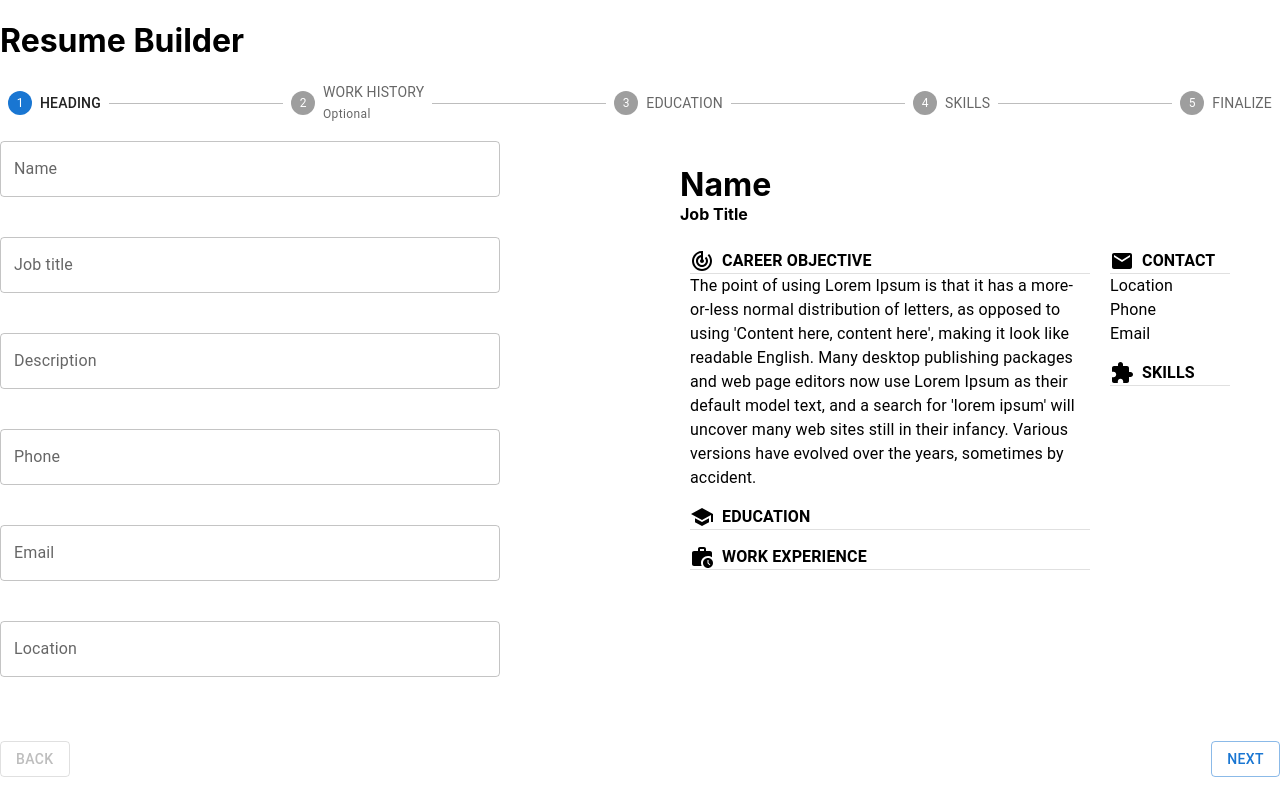
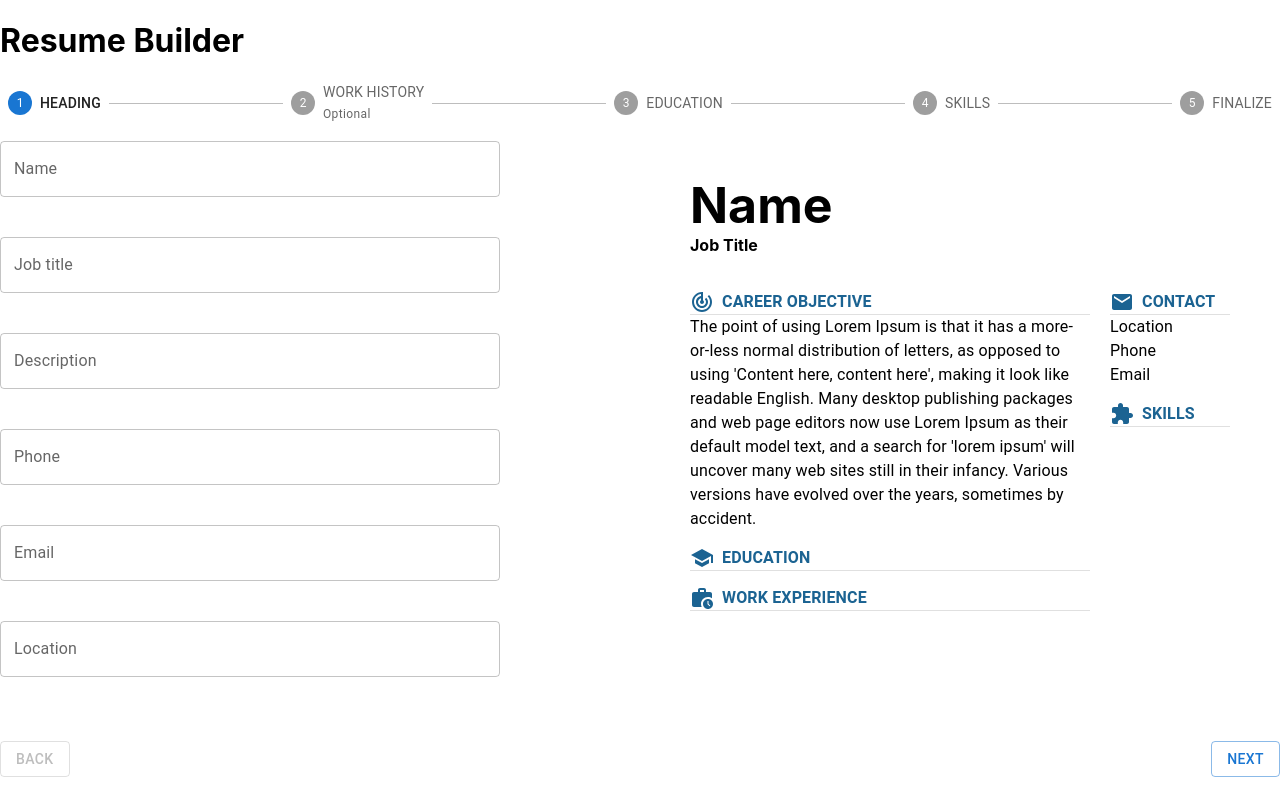
Before and after one commit to info-vivekranjan/Resume-builder, a React (Create React App) app: page / in a window 1280 px wide. Built offline with nearby package versions, Linux system fonts and the light colour scheme.

Commit message:
Ui Changes in resume

```diff
--- a/src/Components/ResumeBuilder.css
+++ b/src/Components/ResumeBuilder.css
@@ -1,6 +1,7 @@
 .nameHead {
     margin-top: 0px;
     margin-bottom: 0px;
+    font-size: 50px;
 }
 
 .jobTitleClass {
--- a/src/Components/ResumeBuilder.jsx
+++ b/src/Components/ResumeBuilder.jsx
@@ -164,19 +164,19 @@ export default function ResumeBuilder() {
                             <Button variant="outlined" endIcon={<FileDownloadIcon />} onClick={printDocument}>Download</Button>
                             <Box sx={{ p: '40px' }} ref={inputRef}>
                                 <Grid container>
-                                    <Grid item xs={12}>
+                                    <Grid item xs={12} sx={{ p: '10px' }}>
                                         <h1 className="nameHead">{query.name || "Name"}</h1>
                                         <h4 className="jobTitleClass">{query.jobtitle || "Job Title"}</h4>
                                     </Grid>
                                     <Grid item xs={9} sx={{ p: '10px' }}>
-                                        <Stack direction="row" alignItems="center" gap={1} className="subHeadingStack" >
+                                        <Stack direction="row" alignItems="center" gap={1} className="subHeadingStack" sx={{ color: '#1B6392' }} >
                                             <TrackChangesIcon />
                                             <Typography className="subHeadingsTitle" variant="body1"><b>CAREER OBJECTIVE</b></Typography>
                                         </Stack>
                                         <Divider />
                                         <Typography>{query.description || "The point of using Lorem Ipsum is that it has a more-or-less normal distribution of letters, as opposed to using 'Content here, content here', making it look like readable English. Many desktop publishing packages and web page editors now use Lorem Ipsum as their default model text, and a search for 'lorem ipsum' will uncover many web sites still in their infancy. Various versions have evolved over the years, sometimes by accident."}</Typography>
 
-                                        <Stack direction="row" alignItems="center" gap={1} className="subHeadingStack" >
+                                        <Stack direction="row" alignItems="center" gap={1} className="subHeadingStack" sx={{ color: '#1B6392' }} >
                                             <SchoolIcon />
                                             <Typography className="subHeadingsTitle" variant="body1"><b>EDUCATION</b></Typography>
                                         </Stack>
@@ -192,7 +192,7 @@ export default function ResumeBuilder() {
                                                 })
                                             }
                                         </>
-                                        <Stack direction="row" alignItems="center" gap={1} className="subHeadingStack" >
+                                        <Stack direction="row" alignItems="center" gap={1} className="subHeadingStack" sx={{ color: '#1B6392' }} >
                                             <WorkHistoryIcon />
                                             <Typography className="subHeadingsTitle" variant="body1" ><b>WORK EXPERIENCE</b></Typography>
                                         </Stack>
@@ -215,7 +215,7 @@ export default function ResumeBuilder() {
                                         </>
                                     </Grid>
                                     <Grid item xs={3} sx={{ p: '10px' }}>
-                                        <Stack direction="row" alignItems="center" gap={1} className="subHeadingStack" >
+                                        <Stack direction="row" alignItems="center" gap={1} className="subHeadingStack" sx={{ color: '#1B6392' }} >
                                             <EmailIcon />
                                             <Typography className="subHeadingsTitle" variant="body1"><b>CONTACT</b></Typography>
                                         </Stack>
@@ -223,7 +223,7 @@ export default function ResumeBuilder() {
                                         <Typography>{query.location || "Location"}</Typography>
                                         <Typography>{query.phone || "Phone"}</Typography>
                                         <Typography>{query.email || "Email"}</Typography>
-                                        <Stack direction="row" alignItems="center" gap={1} className="subHeadingStack" >
+                                        <Stack direction="row" alignItems="center" gap={1} className="subHeadingStack" sx={{ color: '#1B6392' }} >
                                             <ExtensionIcon />
                                             <Typography className="subHeadingsTitle" variant="body1"><b>SKILLS</b></Typography>
                                         </Stack>
@@ -438,19 +438,19 @@ export default function ResumeBuilder() {
                                 <Box>
                                     <Box sx={{ p: '40px' }} ref={inputRef}>
                                         <Grid container>
-                                            <Grid item xs={12}>
+                                            <Grid item xs={12} sx={{ p: '10px' }}>
                                                 <h1 className="nameHead">{query.name || "Name"}</h1>
                                                 <h4 className="jobTitleClass">{query.jobtitle || "Job Title"}</h4>
                                             </Grid>
                                             <Grid item xs={9} sx={{ p: '10px' }}>
-                                                <Stack direction="row" alignItems="center" gap={1} className="subHeadingStack" >
+                                                <Stack direction="row" alignItems="center" gap={1} className="subHeadingStack" sx={{ color: '#1B6392' }} >
                                                     <TrackChangesIcon />
                                                     <Typography className="subHeadingsTitle" variant="body1"><b>CAREER OBJECTIVE</b></Typography>
                                                 </Stack>
                                                 <Divider />
                                                 <Typography>{query.description || "The point of using Lorem Ipsum is that it has a more-or-less normal distribution of letters, as opposed to using 'Content here, content here', making it look like readable English. Many desktop publishing packages and web page editors now use Lorem Ipsum as their default model text, and a search for 'lorem ipsum' will uncover many web sites still in their infancy. Various versions have evolved over the years, sometimes by accident."}</Typography>
 
-                                                <Stack direction="row" alignItems="center" gap={1} className="subHeadingStack" >
+                                                <Stack direction="row" alignItems="center" gap={1} className="subHeadingStack" sx={{ color: '#1B6392' }} >
                                                     <SchoolIcon />
                                                     <Typography className="subHeadingsTitle" variant="body1"><b>EDUCATION</b></Typography>
                                                 </Stack>
@@ -466,7 +466,7 @@ export default function ResumeBuilder() {
                                                         })
                                                     }
                                                 </>
-                                                <Stack direction="row" alignItems="center" gap={1} className="subHeadingStack" >
+                                                <Stack direction="row" alignItems="center" gap={1} className="subHeadingStack" sx={{ color: '#1B6392' }} >
                                                     <WorkHistoryIcon />
                                                     <Typography className="subHeadingsTitle" variant="body1" ><b>WORK EXPERIENCE</b></Typography>
                                                 </Stack>
@@ -489,7 +489,7 @@ export default function ResumeBuilder() {
                                                 </>
                                             </Grid>
                                             <Grid item xs={3} sx={{ p: '10px' }}>
-                                                <Stack direction="row" alignItems="center" gap={1} className="subHeadingStack" >
+                                                <Stack direction="row" alignItems="center" gap={1} className="subHeadingStack" sx={{ color: '#1B6392' }} >
                                                     <EmailIcon />
                                                     <Typography className="subHeadingsTitle" variant="body1"><b>CONTACT</b></Typography>
                                                 </Stack>
@@ -497,7 +497,7 @@ export default function ResumeBuilder() {
                                                 <Typography>{query.location || "Location"}</Typography>
                                                 <Typography>{query.phone || "Phone"}</Typography>
                                                 <Typography>{query.email || "Email"}</Typography>
-                                                <Stack direction="row" alignItems="center" gap={1} className="subHeadingStack" >
+                                                <Stack direction="row" alignItems="center" gap={1} className="subHeadingStack" sx={{ color: '#1B6392' }} >
                                                     <ExtensionIcon />
                                                     <Typography className="subHeadingsTitle" variant="body1"><b>SKILLS</b></Typography>
                                                 </Stack>
```
